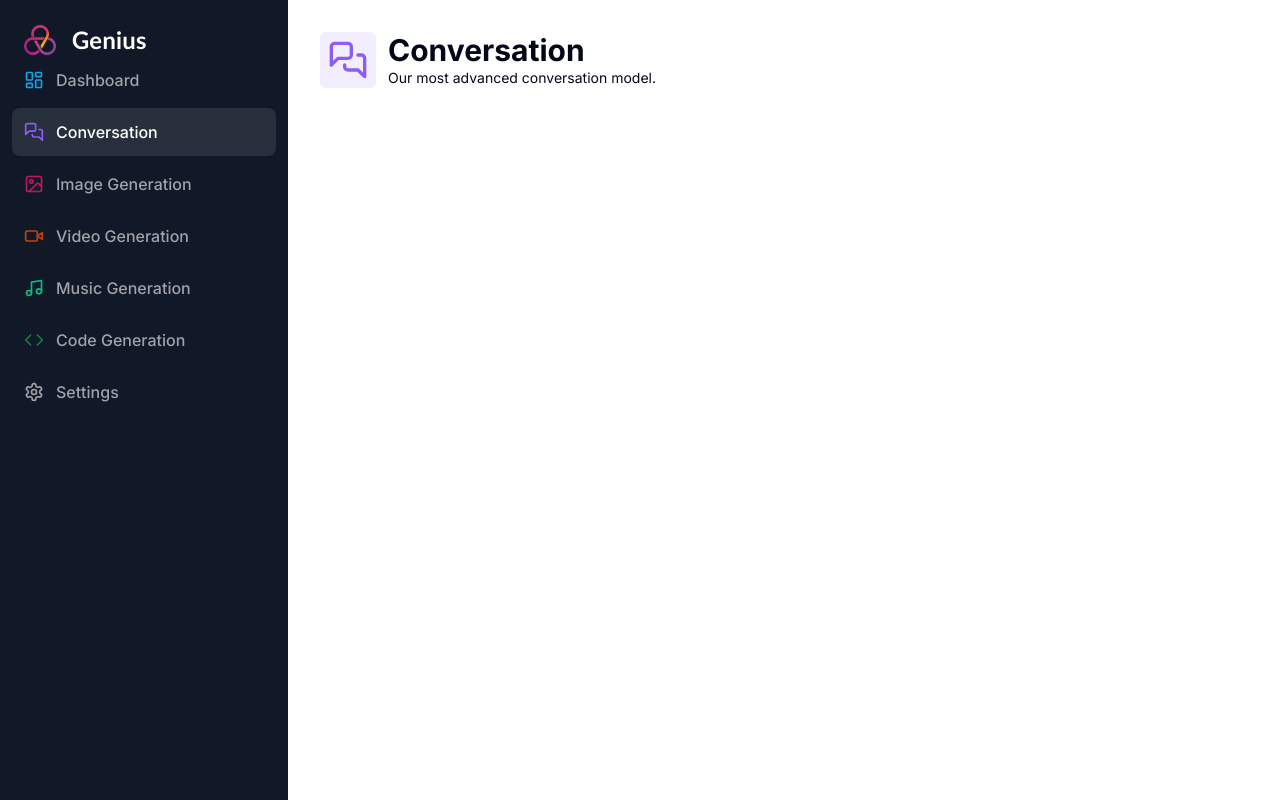
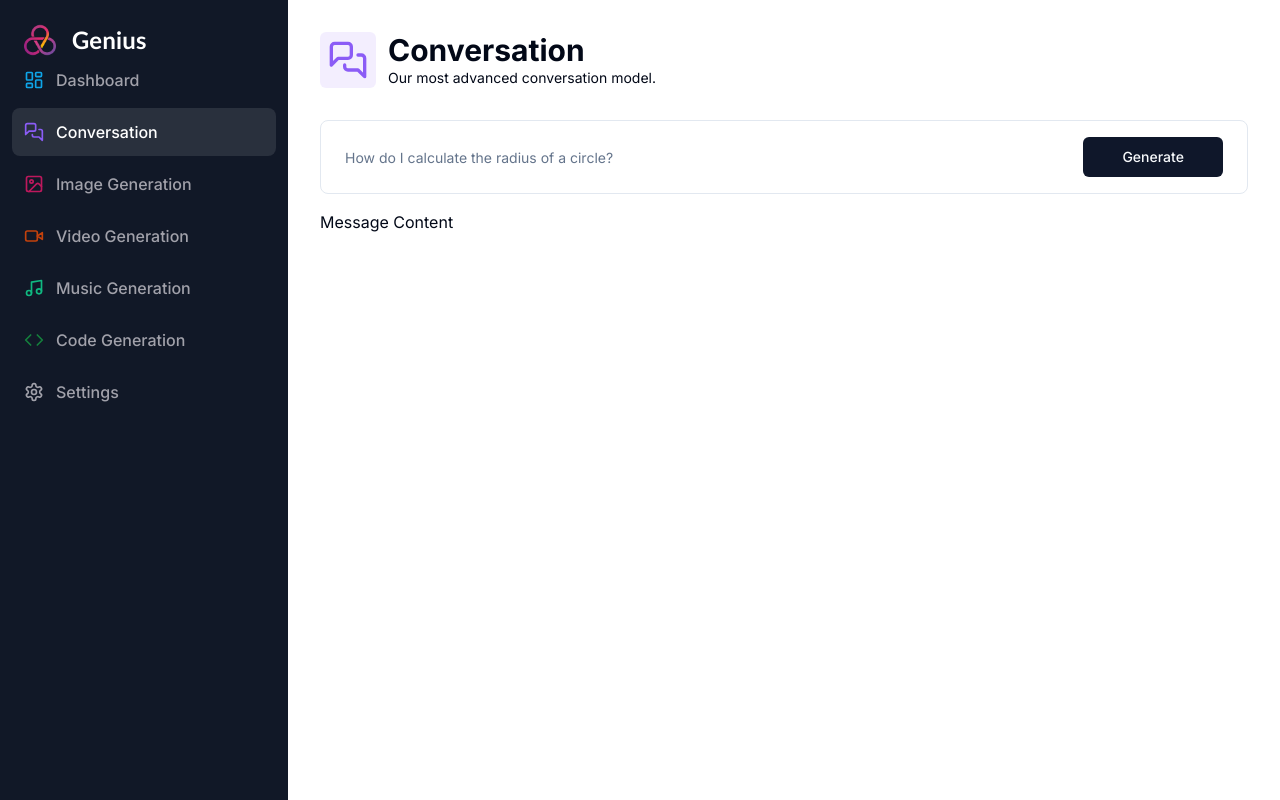
Before and after one commit to nglaizette/my-ai-saas-app, a Next.js app: page /conversation in a window 1280 px wide. Built offline with nearby package versions, Linux system fonts and the light colour scheme.

Commit message:
Ajout composant Input et form, création page conversation

```diff
--- /dev/null
+++ b/app/(dashboard)/(routes)/conversation/constants.ts
@@ -0,0 +1,8 @@
+import * as z from "zod"
+
+export const fromSchema = z.object(
+	{
+		prompt: z.string().min(1, {
+			message: "Prompt is required"
+		}),
+	});
--- a/app/(dashboard)/(routes)/conversation/page.tsx
+++ b/app/(dashboard)/(routes)/conversation/page.tsx
@@ -1,7 +1,31 @@
+"use client";
+
+import * as z from "zod";
+import { MessagesSquare } from "lucide-react";
+import { useForm } from "react-hook-form";
+
 import { MyHeading } from "@/components/heading";
-import { MessagesSquare } from "lucide-react";
+
+import {fromSchema } from "./constants"
+import { zodResolver } from "@hookform/resolvers/zod";
+import { Form, FormControl, FormField, FormItem } from "@/components/ui/form";
+import { Input } from "@/components/ui/input";
+import { Button } from "@/components/ui/button";
 
 const ConversationPage = () => {
+	const form = useForm<z.infer<typeof fromSchema>>({
+		resolver: zodResolver(fromSchema),
+		defaultValues: {
+			prompt: ""
+		}
+	});
+
+	const isLoading = form.formState.isSubmitting;
+
+	const onSubmit =async (values: z.infer<typeof fromSchema>) => {
+		console.log(values)
+	}
+
 	return(
 	<div>
 		<MyHeading
@@ -11,6 +35,35 @@
 		iconColor="text-violet-500"
 		bgColor="bg-violet-500/10"
 		/>
+		<div className="px-4 lg:px-8">
+			<div>
+				<Form {...form}>
+					<form
+						onSubmit={form.handleSubmit(onSubmit)}
+						className="rounded-lg border w-full p-4 px-3 md:px-6 focus-within:shadow-sm grid grid-cols-12 gap-2"
+					>
+					<FormField name="prompt" render={({ field }) => (
+						<FormItem className="col-span-12 lg:col-span-10">
+							<FormControl className="m-0 p-0">
+								<Input
+								className="border-0 outline-none focus-visible:ring-0 focus-visible:ring-transparent"
+								disabled={isLoading}
+								placeholder="How do I calculate the radius of a circle?"
+								{...field}
+								/>
+							</FormControl>
+						</FormItem>
+					)}/>
+					<Button className="col-span-12  lg:col-span-2 w-full" disabled={isLoading}>
+						Generate
+					</Button>
+					</form>
+				</Form>
+			</div>
+			<div className="space-y-4 mt-4">
+				Message Content
+			</div>
+		</div>
 	</div>
 	);
 }
--- /dev/null
+++ b/components/ui/form.tsx
@@ -0,0 +1,176 @@
+import * as React from "react"
+import * as LabelPrimitive from "@radix-ui/react-label"
+import { Slot } from "@radix-ui/react-slot"
+import {
+  Controller,
+  ControllerProps,
+  FieldPath,
+  FieldValues,
+  FormProvider,
+  useFormContext,
+} from "react-hook-form"
+
+import { cn } from "@/lib/utils"
+import { Label } from "@/components/ui/label"
+
+const Form = FormProvider
+
+type FormFieldContextValue<
+  TFieldValues extends FieldValues = FieldValues,
+  TName extends FieldPath<TFieldValues> = FieldPath<TFieldValues>
+> = {
+  name: TName
+}
+
+const FormFieldContext = React.createContext<FormFieldContextValue>(
+  {} as FormFieldContextValue
+)
+
+const FormField = <
+  TFieldValues extends FieldValues = FieldValues,
+  TName extends FieldPath<TFieldValues> = FieldPath<TFieldValues>
+>({
+  ...props
+}: ControllerProps<TFieldValues, TName>) => {
+  return (
+    <FormFieldContext.Provider value={{ name: props.name }}>
+      <Controller {...props} />
+    </FormFieldContext.Provider>
+  )
+}
+
+const useFormField = () => {
+  const fieldContext = React.useContext(FormFieldContext)
+  const itemContext = React.useContext(FormItemContext)
+  const { getFieldState, formState } = useFormContext()
+
+  const fieldState = getFieldState(fieldContext.name, formState)
+
+  if (!fieldContext) {
+    throw new Error("useFormField should be used within <FormField>")
+  }
+
+  const { id } = itemContext
+
+  return {
+    id,
+    name: fieldContext.name,
+    formItemId: `${id}-form-item`,
+    formDescriptionId: `${id}-form-item-description`,
+    formMessageId: `${id}-form-item-message`,
+    ...fieldState,
+  }
+}
+
+type FormItemContextValue = {
+  id: string
+}
+
+const FormItemContext = React.createContext<FormItemContextValue>(
+  {} as FormItemContextValue
+)
+
+const FormItem = React.forwardRef<
+  HTMLDivElement,
+  React.HTMLAttributes<HTMLDivElement>
+>(({ className, ...props }, ref) => {
+  const id = React.useId()
+
+  return (
+    <FormItemContext.Provider value={{ id }}>
+      <div ref={ref} className={cn("space-y-2", className)} {...props} />
+    </FormItemContext.Provider>
+  )
+})
+FormItem.displayName = "FormItem"
+
+const FormLabel = React.forwardRef<
+  React.ElementRef<typeof LabelPrimitive.Root>,
+  React.ComponentPropsWithoutRef<typeof LabelPrimitive.Root>
+>(({ className, ...props }, ref) => {
+  const { error, formItemId } = useFormField()
+
+  return (
+    <Label
+      ref={ref}
+      className={cn(error && "text-destructive", className)}
+      htmlFor={formItemId}
+      {...props}
+    />
+  )
+})
+FormLabel.displayName = "FormLabel"
+
+const FormControl = React.forwardRef<
+  React.ElementRef<typeof Slot>,
+  React.ComponentPropsWithoutRef<typeof Slot>
+>(({ ...props }, ref) => {
+  const { error, formItemId, formDescriptionId, formMessageId } = useFormField()
+
+  return (
+    <Slot
+      ref={ref}
+      id={formItemId}
+      aria-describedby={
+        !error
+          ? `${formDescriptionId}`
+          : `${formDescriptionId} ${formMessageId}`
+      }
+      aria-invalid={!!error}
+      {...props}
+    />
+  )
+})
+FormControl.displayName = "FormControl"
+
+const FormDescription = React.forwardRef<
+  HTMLParagraphElement,
+  React.HTMLAttributes<HTMLParagraphElement>
+>(({ className, ...props }, ref) => {
+  const { formDescriptionId } = useFormField()
+
+  return (
+    <p
+      ref={ref}
+      id={formDescriptionId}
+      className={cn("text-sm text-muted-foreground", className)}
+      {...props}
+    />
+  )
+})
+FormDescription.displayName = "FormDescription"
+
+const FormMessage = React.forwardRef<
+  HTMLParagraphElement,
+  React.HTMLAttributes<HTMLParagraphElement>
+>(({ className, children, ...props }, ref) => {
+  const { error, formMessageId } = useFormField()
+  const body = error ? String(error?.message) : children
+
+  if (!body) {
+    return null
+  }
+
+  return (
+    <p
+      ref={ref}
+      id={formMessageId}
+      className={cn("text-sm font-medium text-destructive", className)}
+      {...props}
+    >
+      {body}
+    </p>
+  )
+})
+FormMessage.displayName = "FormMessage"
+
+export {
+  useFormField,
+  Form,
+  FormItem,
+  FormLabel,
+  FormControl,
+  FormDescription,
+  FormMessage,
+  FormField,
+}
--- /dev/null
+++ b/components/ui/input.tsx
@@ -0,0 +1,25 @@
+import * as React from "react"
+
+import { cn } from "@/lib/utils"
+
+export interface InputProps
+  extends React.InputHTMLAttributes<HTMLInputElement> {}
+
+const Input = React.forwardRef<HTMLInputElement, InputProps>(
+  ({ className, type, ...props }, ref) => {
+    return (
+      <input
+        type={type}
+        className={cn(
+          "flex h-10 w-full rounded-md border border-input bg-background px-3 py-2 text-sm ring-offset-background file:border-0 file:bg-transparent file:text-sm file:font-medium placeholder:text-muted-foreground focus-visible:outline-none focus-visible:ring-2 focus-visible:ring-ring focus-visible:ring-offset-2 disabled:cursor-not-allowed disabled:opacity-50",
+          className
+        )}
+        ref={ref}
+        {...props}
+      />
+    )
+  }
+)
+Input.displayName = "Input"
+
+export { Input }
--- /dev/null
+++ b/components/ui/label.tsx
@@ -0,0 +1,26 @@
+"use client"
+
+import * as React from "react"
+import * as LabelPrimitive from "@radix-ui/react-label"
+import { cva, type VariantProps } from "class-variance-authority"
+
+import { cn } from "@/lib/utils"
+
+const labelVariants = cva(
+  "text-sm font-medium leading-none peer-disabled:cursor-not-allowed peer-disabled:opacity-70"
+)
+
+const Label = React.forwardRef<
+  React.ElementRef<typeof LabelPrimitive.Root>,
+  React.ComponentPropsWithoutRef<typeof LabelPrimitive.Root> &
+    VariantProps<typeof labelVariants>
+>(({ className, ...props }, ref) => (
+  <LabelPrimitive.Root
+    ref={ref}
+    className={cn(labelVariants(), className)}
+    {...props}
+  />
+))
+Label.displayName = LabelPrimitive.Root.displayName
+
+export { Label }
--- a/package.json
+++ b/package.json
@@ -10,7 +10,9 @@
   },
   "dependencies": {
     "@clerk/nextjs": "^4.29.7",
+    "@hookform/resolvers": "^3.3.4",
     "@radix-ui/react-dialog": "^1.0.5",
+    "@radix-ui/react-label": "^2.0.2",
     "@radix-ui/react-slot": "^1.0.2",
     "class-variance-authority": "^0.7.0",
     "clsx": "^2.1.0",
@@ -18,8 +20,10 @@
     "next": "14.1.0",
     "react": "^18",
     "react-dom": "^18",
+    "react-hook-form": "^7.50.1",
     "tailwind-merge": "^2.2.1",
-    "tailwindcss-animate": "^1.0.7"
+    "tailwindcss-animate": "^1.0.7",
+    "zod": "^3.22.4"
   },
   "devDependencies": {
     "@types/node": "^20",
```
Also changed, not shown: 1 other file (tests, documents, lock files or other folders).
